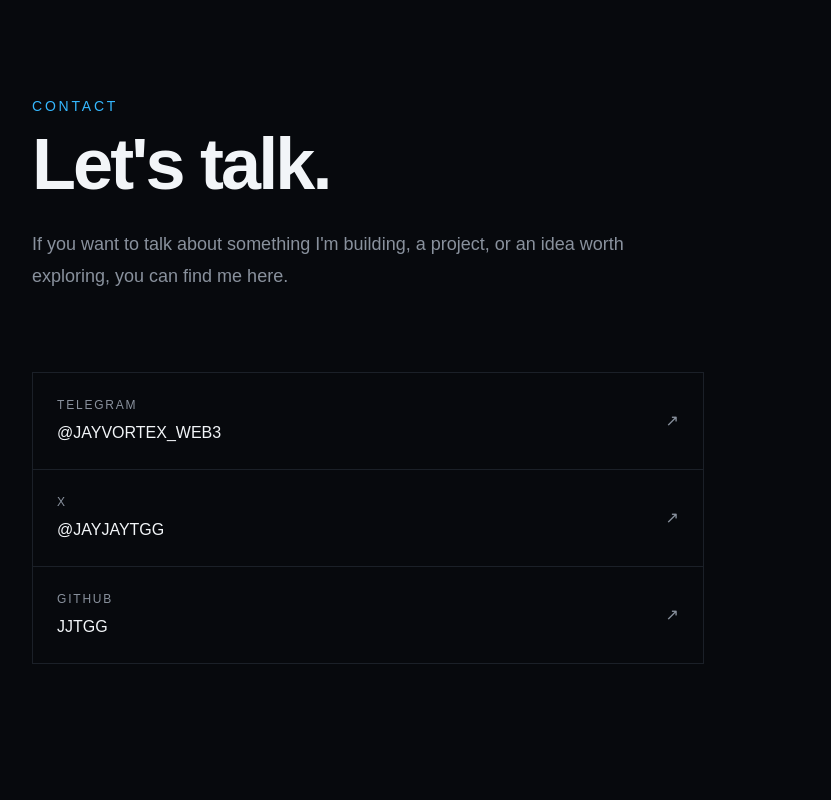
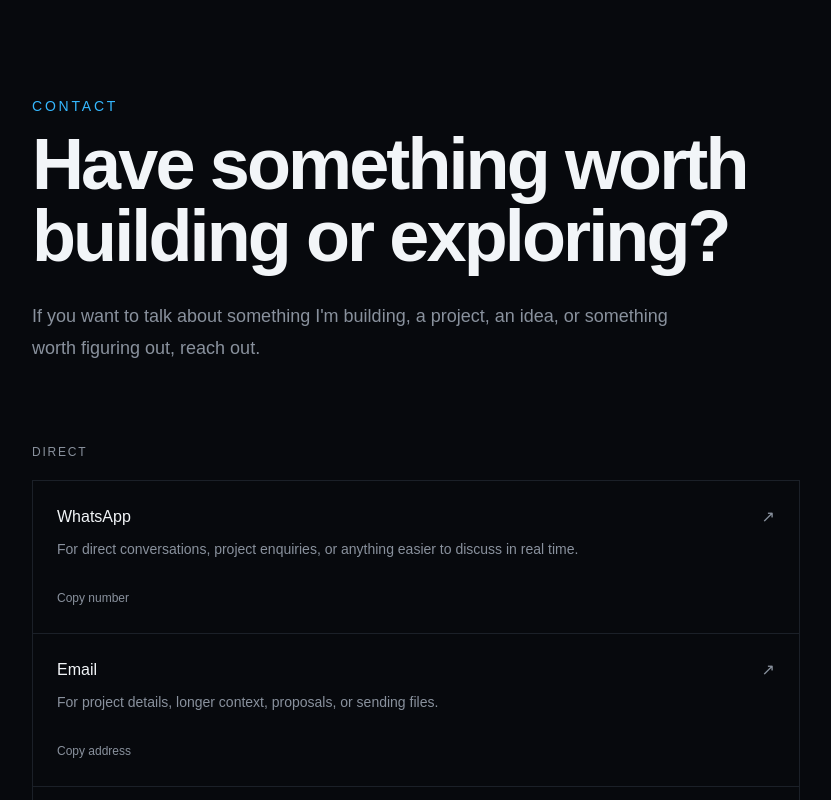
Before and after one commit to JJTGG/JAYJAYTGG, a Next.js app: page /contact in a window 1280 px wide. Shown: the top 800 px of the page, without its empty margins (52-883 px from the left). Built offline with nearby package versions, Linux system fonts and the light colour scheme.

Commit message:
feat: redesign contact page

```diff
--- a/app/contact/page.tsx
+++ b/app/contact/page.tsx
@@ -1,22 +1,65 @@
-const contactLinks = [
+"use client";
+
+import { useState } from "react";
+
+const directLinks = [
+  {
+    label: "WhatsApp",
+    detail: "+2348154841438",
+    href: "https://wa.me/2348154841438",
+    description:
+      "For direct conversations, project enquiries, or anything easier to discuss in real time.",
+    copyLabel: "Copy number"
+  },
+  {
+    label: "Email",
+    detail: "kidjayjaytgg@gmail.com",
+    href: "mailto:kidjayjaytgg@gmail.com",
+    description:
+      "For project details, longer context, proposals, or sending files.",
+    copyLabel: "Copy address"
+  },
   {
     label: "Telegram",
-    value: "@JAYVORTEX_WEB3",
-    href: "https://t.me/JAYVORTEX_WEB3"
-  },
+    detail: "@JAYVORTEX_WEB3",
+    href: "https://t.me/JAYVORTEX_WEB3",
+    description:
+      "For direct conversations, ideas, or simply reaching out.",
+    copyLabel: "Copy handle"
+  }
+];
+
+const elsewhereLinks = [
   {
     label: "X",
-    value: "@JAYJAYTGG",
-    href: "https://x.com/JAYJAYTGG"
+    href: "https://x.com/JAYJAYTGG",
+    description:
+      "Follow what I'm building and join the public conversation."
   },
   {
     label: "GitHub",
-    value: "JJTGG",
-    href: "https://github.com/JJTGG"
+    href: "https://github.com/JJTGG",
+    description:
+      "See the code, projects, and experiments behind the work."
   }
 ];
 
 export default function ContactPage() {
+  const [copied, setCopied] = useState<string | null>(null);
+
+  async function copyDetail(label: string, detail: string) {
+    try {
+      await navigator.clipboard.writeText(detail);
+      setCopied(label);
+
+      window.setTimeout(() => {
+        setCopied(null);
+      }, 1600);
+    } catch {
+      setCopied(null);
+    }
+  }
+
   return (
     <main className="min-h-screen">
       <section className="mx-auto max-w-6xl px-5 py-24">
@@ -25,45 +68,105 @@ export default function ContactPage() {
             Contact
           </p>
 
-          <h1 className="mt-3 text-5xl font-semibold tracking-[-0.04em] sm:text-7xl">
-            Let&apos;s talk.
+          <h1 className="mt-3 max-w-3xl text-5xl font-semibold tracking-[-0.04em] sm:text-7xl">
+            Have something worth building or exploring?
           </h1>
 
           <p className="mt-7 max-w-2xl text-lg leading-8 text-[var(--muted)]">
             If you want to talk about something I&apos;m building, a project,
-            or an idea worth exploring, you can find me here.
+            an idea, or something worth figuring out, reach out.
           </p>
         </div>
 
-        <div className="mt-20 max-w-2xl border border-[var(--line)]">
-          {contactLinks.map((link, index) => (
+        <div className="mt-20 max-w-3xl">
+          <p className="mb-5 text-xs font-medium uppercase tracking-[0.15em] text-[var(--muted)]">
+            Direct
+          </p>
+
+          <div className="border border-[var(--line)]">
+            {directLinks.map((link, index) => (
+              <div
+                key={link.href}
+                className={`group ${
+                  index !== directLinks.length - 1
+                    ? "border-b border-[var(--line)]"
+                    : ""
+                }`}
+              >
+                <a
+                  href={link.href}
+                  target={link.href.startsWith("http") ? "_blank" : undefined}
+                  rel={link.href.startsWith("http") ? "noreferrer" : undefined}
+                  className="block p-6 transition-colors hover:bg-[#0b0f15]"
+                >
+                  <div className="flex items-start justify-between gap-6">
+                    <div className="min-w-0">
+                      <p className="font-medium">{link.label}</p>
+
+                      <p className="mt-2 max-w-xl text-sm leading-6 text-[var(--muted)]">
+                        {link.description}
+                      </p>
+                    </div>
+
+                    <span className="shrink-0 text-[var(--muted)] transition-transform group-hover:translate-x-1">
+                      ↗
+                    </span>
+                  </div>
+                </a>
+
+                <div className="px-6 pb-6">
+                  <button
+                    type="button"
+                    onClick={() => copyDetail(link.label, link.detail)}
+                    className="text-xs font-medium text-[var(--muted)] transition-colors hover:text-[var(--foreground)]"
+                  >
+                    {copied === link.label ? "Copied" : link.copyLabel}
+                  </button>
+                </div>
+              </div>
+            ))}
+          </div>
+        </div>
+
+        <div className="mt-16 max-w-3xl">
+          <p className="mb-5 text-xs font-medium uppercase tracking-[0.15em] text-[var(--muted)]">
+            Elsewhere
+          </p>
+
+          <div className="border border-[var(--line)]">
+            {elsewhereLinks.map((link, index) => (
               <a
                 key={link.href}
                 href={link.href}
                 target="_blank"
                 rel="noreferrer"
                 className={`group flex items-center justify-between gap-6 p-6 transition-colors hover:bg-[#0b0f15] ${
-                index !== contactLinks.length - 1
+                  index !== elsewhereLinks.length - 1
                     ? "border-b border-[var(--line)]"
                     : ""
                 }`}
               >
                 <div>
-                <p className="text-xs font-medium uppercase tracking-[0.15em] text-[var(--muted)]">
-                  {link.label}
-                </p>
+                  <p className="font-medium">{link.label}</p>
 
-                <p className="mt-2 font-medium">
-                  {link.value}
+                  <p className="mt-2 max-w-xl text-sm leading-6 text-[var(--muted)]">
+                    {link.description}
                   </p>
                 </div>
 
-              <span className="text-[var(--muted)] transition-transform group-hover:translate-x-1">
+                <span className="shrink-0 text-[var(--muted)] transition-transform group-hover:translate-x-1">
                   ↗
                 </span>
               </a>
             ))}
           </div>
+        </div>
+
+        <div className="mt-16 max-w-2xl border-t border-[var(--line)] pt-6">
+          <p className="text-sm leading-6 text-[var(--muted)]">
+            Not sure where to start? Use whichever channel feels natural.
+          </p>
+        </div>
       </section>
     </main>
   );
```
Lines whose indentation alone changed are shown as unchanged.
